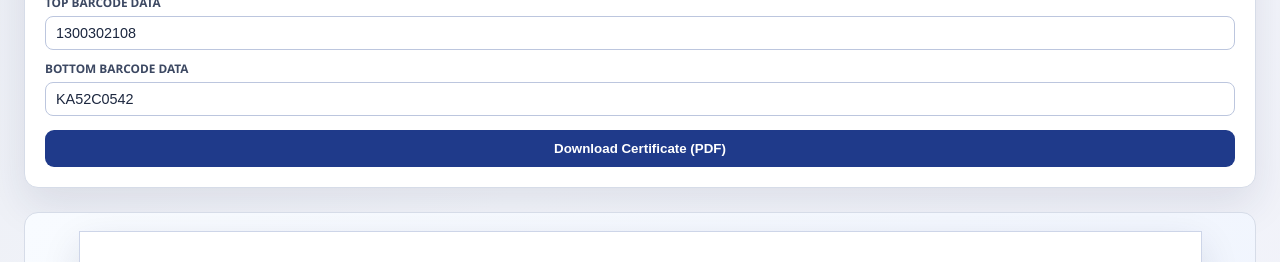
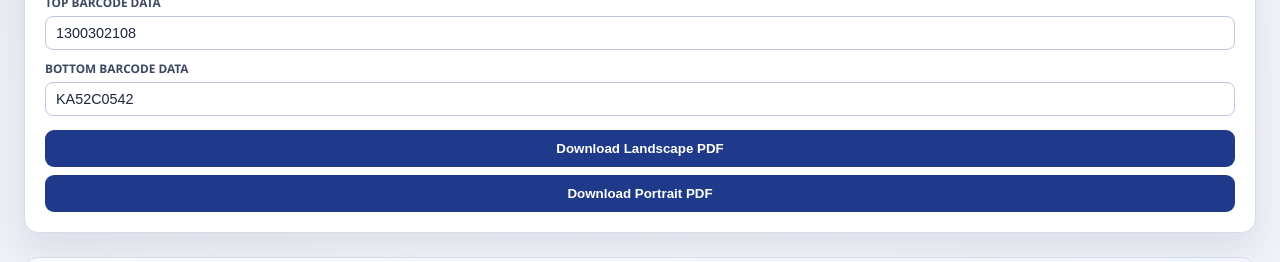
Before and after one commit to AjithMogaveeraSooral/wayslip-generator, a Next.js app: page / in a window 1280 px wide. Shown: the part 980-1242 px from the top of the page. Built offline with nearby package versions, Linux system fonts and the light colour scheme.

Commit message:
Added Porttrait PDF Download

```diff
--- a/app/page.module.css
+++ b/app/page.module.css
@@ -59,6 +59,16 @@
   color: #ffffff;
   font-weight: 700;
   cursor: pointer;
+}
+
+.downloadActions {
+  display: grid;
+  gap: 8px;
+  margin-top: 14px;
+}
+
+.downloadActions button {
+  margin-top: 0;
 }
 
 .formPanel button:disabled {
--- a/app/page.tsx
+++ b/app/page.tsx
@@ -23,6 +23,8 @@ type FormState = {
   barcodeTop: string;
   barcodeBottom: string;
 };
+
+type PdfOrientation = "landscape" | "portrait";
 
 const initialState: FormState = {
   sapWeightNo: "1300302108",
@@ -62,7 +64,7 @@ const parseWeight = (value: string) => {
 
 export default function Home() {
   const [data, setData] = useState<FormState>(initialState);
-  const [isDownloading, setIsDownloading] = useState(false);
+  const [downloadingOrientation, setDownloadingOrientation] = useState<PdfOrientation | null>(null);
   const documentRef = useRef<HTMLDivElement>(null);
 
   const netWeight = useMemo(() => {
@@ -80,14 +82,14 @@ export default function Home() {
     setData((previous) => ({ ...previous, [name]: value }));
   };
 
-  const downloadPdf = async () => {
+  const downloadPdf = async (orientation: PdfOrientation) => {
     const node = documentRef.current;
     if (!node) {
       return;
     }
 
     try {
-      setIsDownloading(true);
+      setDownloadingOrientation(orientation);
       const canvas = await html2canvas(node, {
         scale: 2,
         useCORS: true,
@@ -95,7 +97,7 @@ export default function Home() {
       });
 
       const imageData = canvas.toDataURL("image/png");
-      const pdf = new jsPDF("landscape", "pt", "a4");
+      const pdf = new jsPDF(orientation, "pt", "a4");
       const width = pdf.internal.pageSize.getWidth();
       const height = pdf.internal.pageSize.getHeight();
       const ratio = Math.min(width / canvas.width, height / canvas.height);
@@ -106,9 +108,9 @@ export default function Home() {
       const y = (height - renderHeight) / 2;
 
       pdf.addImage(imageData, "PNG", x, y, renderWidth, renderHeight);
-      pdf.save(`weighment-certificate-${Date.now()}.pdf`);
+      pdf.save(`weighment-certificate-${orientation}-${Date.now()}.pdf`);
     } finally {
-      setIsDownloading(false);
+      setDownloadingOrientation(null);
     }
   };
 
@@ -181,9 +183,22 @@ export default function Home() {
           </label>
         </div>
 
-        <button type="button" onClick={downloadPdf} disabled={isDownloading}>
-          {isDownloading ? "Generating PDF..." : "Download Certificate (PDF)"}
-        </button>
+        <div className={styles.downloadActions}>
+          <button
+            type="button"
+            onClick={() => downloadPdf("landscape")}
+            disabled={downloadingOrientation !== null}
+          >
+            {downloadingOrientation === "landscape" ? "Generating Landscape PDF..." : "Download Landscape PDF"}
+          </button>
+          <button
+            type="button"
+            onClick={() => downloadPdf("portrait")}
+            disabled={downloadingOrientation !== null}
+          >
+            {downloadingOrientation === "portrait" ? "Generating Portrait PDF..." : "Download Portrait PDF"}
+          </button>
+        </div>
       </section>
 
       <section className={styles.previewPanel}>
```
